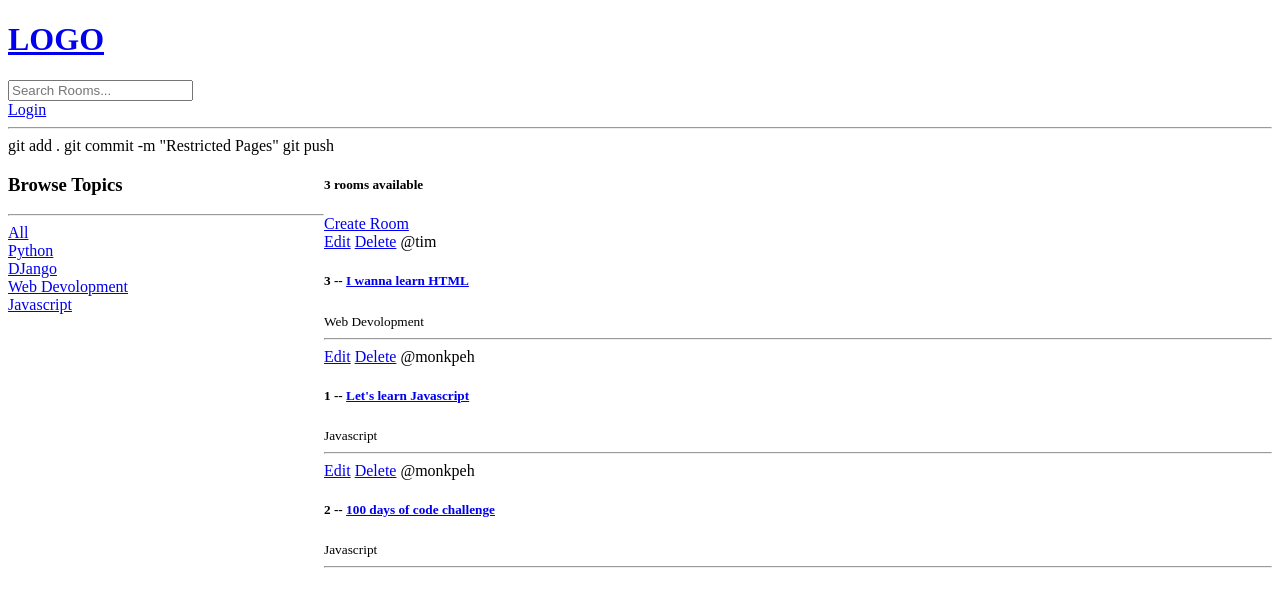
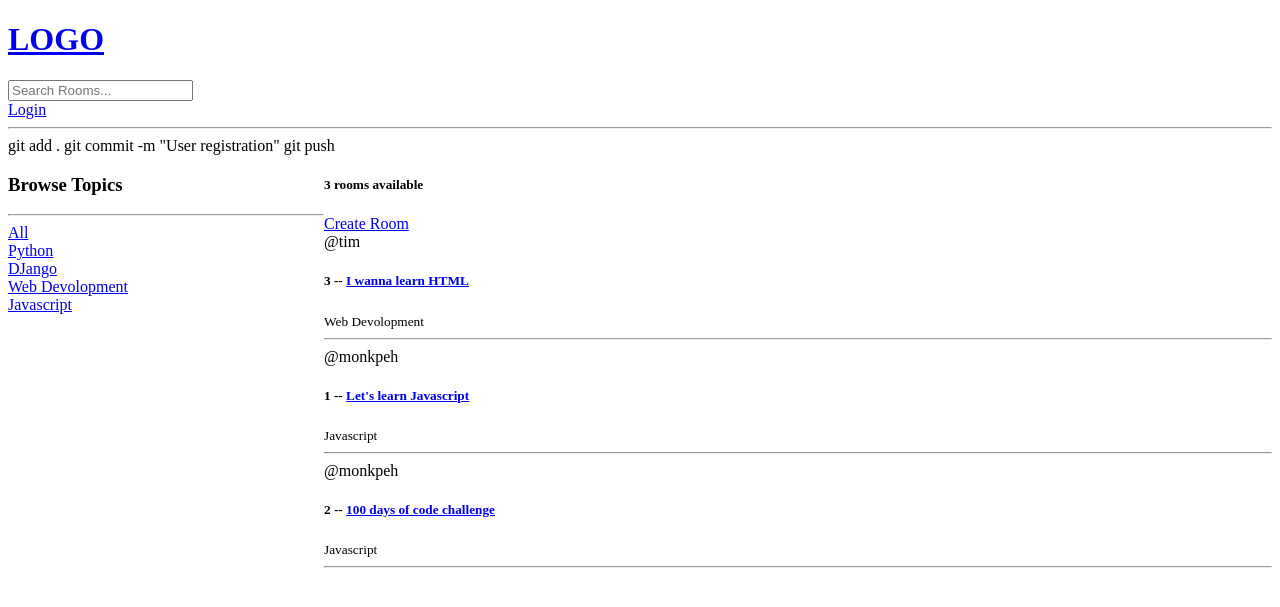
Before and after one commit to monkpeh/Django-Tutorial, a Django app: page / in a window 1280 px wide. Shown: the top 607 px of the page. Run offline with Django 5.2, Linux system fonts and the light colour scheme; data comes from the database, SQL or seed files in the repository; both versions use the stored data as it was after the commit.

```diff
--- a/base/templates/base/home.html
+++ b/base/templates/base/home.html
@@ -35,8 +35,10 @@
     <div>
         {% for room in rooms %}
             <div>
+                {% if request.user == room.host %}
                 <a href = "{% url 'update-room' room.id %}">Edit</a>
                 <a href = "{% url 'delete-room' room.id %}">Delete</a>
+                {% endif %}
                 <span>@{{room.host.username}} </span>
                 <h5>{{room.id}}  -- <a href="{% url 'room' room.id %}"> {{ room.name}}</a></h5>
                 <small>{{room.topic.name}}</small>
--- a/base/views.py
+++ b/base/views.py
@@ -1,5 +1,7 @@
 from django.shortcuts import render, redirect
+from django.http import HttpResponse
 from django.contrib import messages
+from django.contrib.auth.decorators import login_required
 from django.db.models import Q
 from django.contrib.auth.models import User
 from django.contrib.auth import authenticate, login, logout
@@ -16,6 +18,9 @@ from .forms import RoomForm
 
 
 def loginPage(request):
+
+    if request.user.is_authenticated:
+        return redirect('home')
 
     if request.method == "POST":
         username = request.POST.get('username')
@@ -62,6 +67,7 @@ def room(request ,pk):
     context = {'room':room}
     return render(request, 'base/room.html', context)
 
+@login_required(login_url='login')
 def createRoom(request):
     form = RoomForm()
     if request.method == 'POST':
@@ -73,9 +79,14 @@ def createRoom(request):
     context ={'form':RoomForm()}
     return render(request, 'base/room_form.html', context)
 
+@login_required(login_url='login')
 def updateRoom(request,pk):
     room = Room.objects.get(id=pk)
     form = RoomForm(instance=room)
+
+    if request.user != room.host:
+        return HttpResponse('You are not allowed here!!')
+
     if request.method == 'POST':
         form = RoomForm(request.POST, instance=room)
         if form.is_valid():
@@ -85,8 +96,13 @@ def updateRoom(request,pk):
     context ={'form':form}
     return render(request, 'base/room_form.html', context)
 
+@login_required(login_url='login')
 def deleteRoom(request,pk):
     room = Room.objects.get(id=pk)
+
+    if request.user != room.host:
+        return HttpResponse('You are not allowed here!!')
+
     if request.method == 'POST':
         room.delete()
         return redirect('home')
--- a/templates/navbar.html
+++ b/templates/navbar.html
@@ -16,5 +16,5 @@
 <hr>
 
 git add .
-git commit -m "Restricted Pages"
+git commit -m "User registration"
 git push
```
Also changed, not shown: db.sqlite3.
